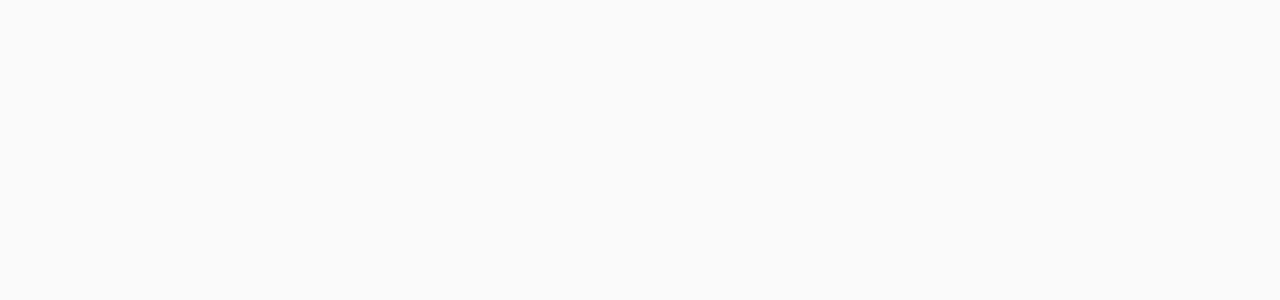
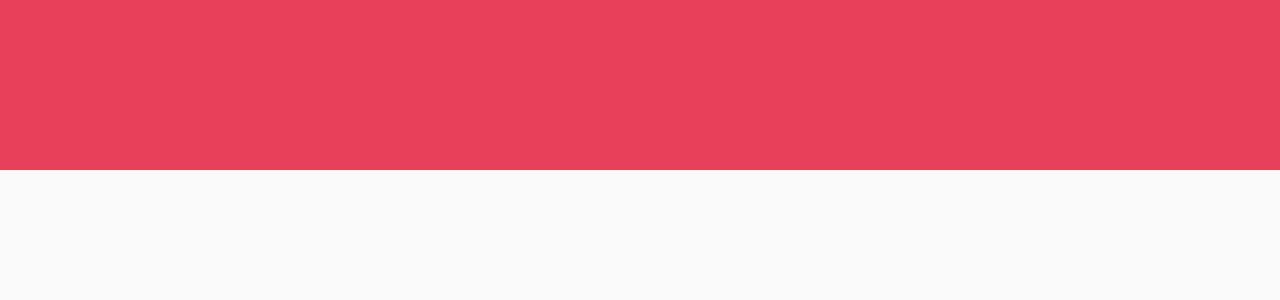
Before and after one commit to guiness333/cinejump, a React (Create React App) app: page /home in a window 1280 px wide. Shown: the top 300 px of the page. Built offline with nearby package versions, Linux system fonts and the light colour scheme.

Commit message:
WJ10-HeaderBackground finalizado

```diff
--- a/src/pages/Components/Components.tsx
+++ b/src/pages/Components/Components.tsx
@@ -10,6 +10,7 @@
   ButtonStyle,
   Message,
   GuestPanel,
+  Header,
 } from "./Styles";
 import { useHistory } from "react-router-dom";
 import logo from "../../assets/Logo-red.svg";
@@ -24,8 +25,12 @@
   return <LoginHeaderStyle>Criar Conta</LoginHeaderStyle>;
 };
 export const LoginForm = () => {
+  let history = useHistory();
+  function handleClick() {
+    history.push("/home");
+  }
   return (
-    <FormStyle onSubmit={() => alert("Login")}>
+    <FormStyle onSubmit={handleClick}>
       <FiMailS />
       <InputFormStyle placeholder="E-mail" type="text"></InputFormStyle>
       <FiLockS />
@@ -109,3 +114,9 @@
     </GuestPanel>
   );
 };
+
+export const HeaderBackground = () => {
+  return (
+    <Header />
+  )
+}
--- a/src/pages/Components/Styles.tsx
+++ b/src/pages/Components/Styles.tsx
@@ -89,3 +89,9 @@
   background-color: #E83F5B;
 
 `;
+export const Header = styled("div")`
+  position: absolute;
+  width: 100%;
+  height: 170px;
+  background-color:#E83F5B;
+`;
--- /dev/null
+++ b/src/pages/Home/home.tsx
@@ -0,0 +1,14 @@
+import React from "react";
+
+import { Container } from "../Components/LoginContainer";
+import { HeaderBackground } from "../Components/Components";
+
+const Home = () => {
+  return (
+    <Container width="100%">
+        <HeaderBackground />
+    </Container>
+    );
+};
+
+export default Home;
--- a/src/routes.tsx
+++ b/src/routes.tsx
@@ -3,12 +3,14 @@
 
 import Main from "./pages/Login/login";
 import Signup from "./pages/Signup/signup";
+import Home from "./pages/Home/home";
 
 const Routes = () => (
   <BrowserRouter>
     <Switch>
         <Route exact path="/" component={Main} />
         <Route path="/signup" component={Signup} />
+        <Route path="/home" component={Home} />
     </Switch>
   </BrowserRouter>
 );
```
